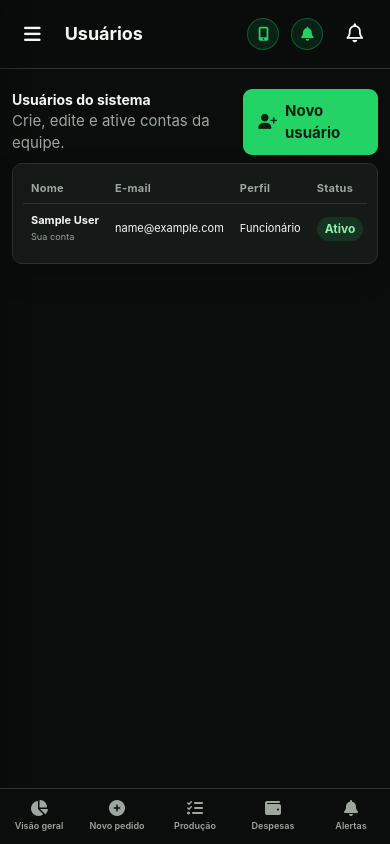
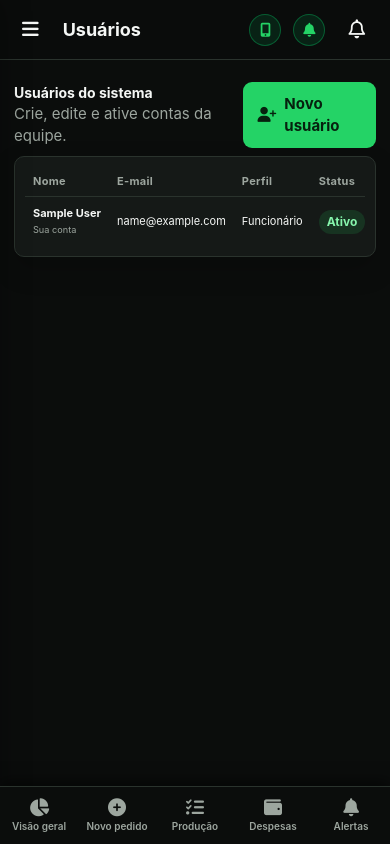
Before and after one commit to Fawlerr/print-fornece, a Django app: page /accounts/users/ in a window 390 px wide. Run offline with Django 5.2, Linux system fonts and the light colour scheme; the visitor is signed in with stand-in values (Sample User, id 1); data comes from the database, SQL or seed files in the repository; data that the repository does not hold is empty.

Commit message:
Fix: Add iPhone 15 Dynamic Island safe-area insets and Chrome Mobile bottom nav fixed positioning

```diff
--- a/static/css/django.css
+++ b/static/css/django.css
@@ -11,13 +11,18 @@
   box-sizing: border-box;
 }
 
-/* Header / Topbar - Alinhamento Total à Direita no PC */
+/* Header / Topbar - Alinhamento Total à Direita no PC e Suporte a Notch/Dynamic Island no iPhone */
 .topbar {
   display: flex;
   align-items: center;
   justify-content: space-between;
   gap: 16px;
   width: 100%;
+  padding-top: max(16px, env(safe-area-inset-top, 0px));
+  padding-left: max(30px, env(safe-area-inset-left, 0px));
+  padding-right: max(30px, env(safe-area-inset-right, 0px));
+  min-height: calc(75px + env(safe-area-inset-top, 0px));
+  box-sizing: border-box;
 }
 
 .topbar-title {
@@ -324,20 +329,24 @@
   vertical-align: middle;
 }
 
-/* Barra de Navegação Inferior para Mobile (< 768px) */
+/* Barra de Navegação Inferior para Mobile (iPhone 15 / Chrome / Android) */
 .mobile-bottom-nav {
   display: none;
   position: fixed;
   bottom: 0;
   left: 0;
   right: 0;
-  height: 56px;
-  background: #0B0D0C;
+  width: 100%;
+  height: calc(58px + env(safe-area-inset-bottom, 0px));
+  padding-bottom: env(safe-area-inset-bottom, 0px);
+  background: #0B0D0C !important;
   border-top: 1px solid var(--line);
-  z-index: 999;
-  padding-bottom: env(safe-area-inset-bottom, 0px);
+  z-index: 99999;
+  box-sizing: border-box;
   justify-content: space-around;
   align-items: center;
+  box-shadow: 0 -4px 14px rgba(0, 0, 0, 0.6);
+  -webkit-transform: translateZ(0);
 }
 
 .mobile-nav-item {
@@ -345,17 +354,35 @@
   flex-direction: column;
   align-items: center;
   justify-content: center;
-  gap: 3px;
+  text-align: center;
+  gap: 2px;
   color: var(--muted);
   text-decoration: none;
-  font-size: 9px;
+  font-size: 10px;
   font-weight: 600;
   flex: 1;
-  height: 100%;
+  height: 52px;
+  min-height: 52px;
+  max-height: 52px;
+  box-sizing: border-box;
+  padding: 4px 0;
 }
 
 .mobile-nav-item i {
-  font-size: 16px;
+  font-size: 18px;
+  height: 18px;
+  line-height: 18px;
+  display: inline-block;
+  margin-bottom: 2px;
+}
+
+.mobile-nav-item span {
+  font-size: 10px;
+  line-height: 1.1;
+  white-space: nowrap;
+  overflow: hidden;
+  text-overflow: ellipsis;
+  max-width: 100%;
 }
 
 .mobile-nav-item.active, .mobile-nav-item:hover {
@@ -365,7 +392,7 @@
 /* Banner de Instalação PWA */
 .pwa-banner {
   position: fixed;
-  bottom: 20px;
+  bottom: calc(70px + env(safe-area-inset-bottom, 0px));
   left: 50%;
   transform: translateX(-50%);
   width: calc(100% - 24px);
@@ -376,7 +403,7 @@
   border-radius: 14px;
   padding: 14px;
   box-shadow: 0 10px 30px rgba(0, 0, 0, 0.6);
-  z-index: 1000;
+  z-index: 10000;
   animation: slideUp 0.3s ease;
 }
 
@@ -423,7 +450,7 @@
   bottom: 0;
   background: rgba(0, 0, 0, 0.75);
   backdrop-filter: blur(6px);
-  z-index: 1001;
+  z-index: 10001;
   display: flex;
   align-items: center;
   justify-content: center;
@@ -509,10 +536,25 @@
   }
 }
 
-/* Otimização Proporcional e Enxuta para Celular (Galaxy S23, iPhone, etc.) */
+/* Otimização Proporcional para Celulares (iPhone 15, Galaxy S23, Chrome Mobile) */
 @media (max-width: 768px) {
+  .topbar {
+    padding-top: max(12px, env(safe-area-inset-top, 0px)) !important;
+    padding-left: max(14px, env(safe-area-inset-left, 0px)) !important;
+    padding-right: max(14px, env(safe-area-inset-right, 0px)) !important;
+    min-height: calc(60px + env(safe-area-inset-top, 0px)) !important;
+  }
+
+  .sidebar {
+    padding-top: env(safe-area-inset-top, 0px) !important;
+    padding-bottom: env(safe-area-inset-bottom, 0px) !important;
+  }
+
   .page-body {
-    padding: 12px 12px 68px 12px !important; /* Respiro compacto para a barra inferior */
+    padding-top: 14px !important;
+    padding-bottom: calc(76px + env(safe-area-inset-bottom, 0px)) !important;
+    padding-left: max(14px, env(safe-area-inset-left, 0px)) !important;
+    padding-right: max(14px, env(safe-area-inset-right, 0px)) !important;
     width: 100% !important;
     max-width: 100% !important;
     overflow-x: hidden !important;
@@ -699,7 +741,7 @@
   }
 
   .pwa-banner {
-    bottom: 66px !important;
+    bottom: calc(66px + env(safe-area-inset-bottom, 0px)) !important;
     padding: 10px !important;
   }
 
--- a/templates/base.html
+++ b/templates/base.html
@@ -7,7 +7,7 @@
   <meta name="theme-color" content="#0B0D0C">
   <meta name="mobile-web-app-capable" content="yes">
   <meta name="apple-mobile-web-app-capable" content="yes">
-  <meta name="apple-mobile-web-app-status-bar-style" content="black-translucent">
+  <meta name="apple-mobile-web-app-status-bar-style" content="black">
   <meta name="apple-mobile-web-app-title" content="Print Fornece">
   <link rel="manifest" href="{% static 'manifest.webmanifest' %}">
   <link rel="apple-touch-icon" href="{% static 'icons/icon-192.png' %}">
@@ -46,7 +46,7 @@
               <span>Instalar WebApp</span>
             </button>
 
-            <!-- Botão de Notificações Push (usando fa-solid fa-bell válido no FontAwesome Free) -->
+            <!-- Botão de Notificações Push -->
             <button class="pwa-push-btn" id="pwa-push-btn" type="button" title="Ativar notificações push no celular/navegador">
               <i class="fa-solid fa-bell" aria-hidden="true"></i>
               <span>Ativar Push</span>
@@ -89,7 +89,7 @@
           </div>
         </section>
 
-        <!-- Barra de Navegação Inferior para Dispositivos Móveis (Android / iOS) -->
+        <!-- Barra de Navegação Inferior para Dispositivos Móveis (Android / iOS / Chrome) -->
         <nav class="mobile-bottom-nav" aria-label="Navegação inferior mobile">
           <a href="{% url 'dashboard:index' %}" class="mobile-nav-item{% if request.resolver_match.app_name == 'dashboard' %} active{% endif %}">
             <i class="fa-solid fa-chart-pie"></i>
```
